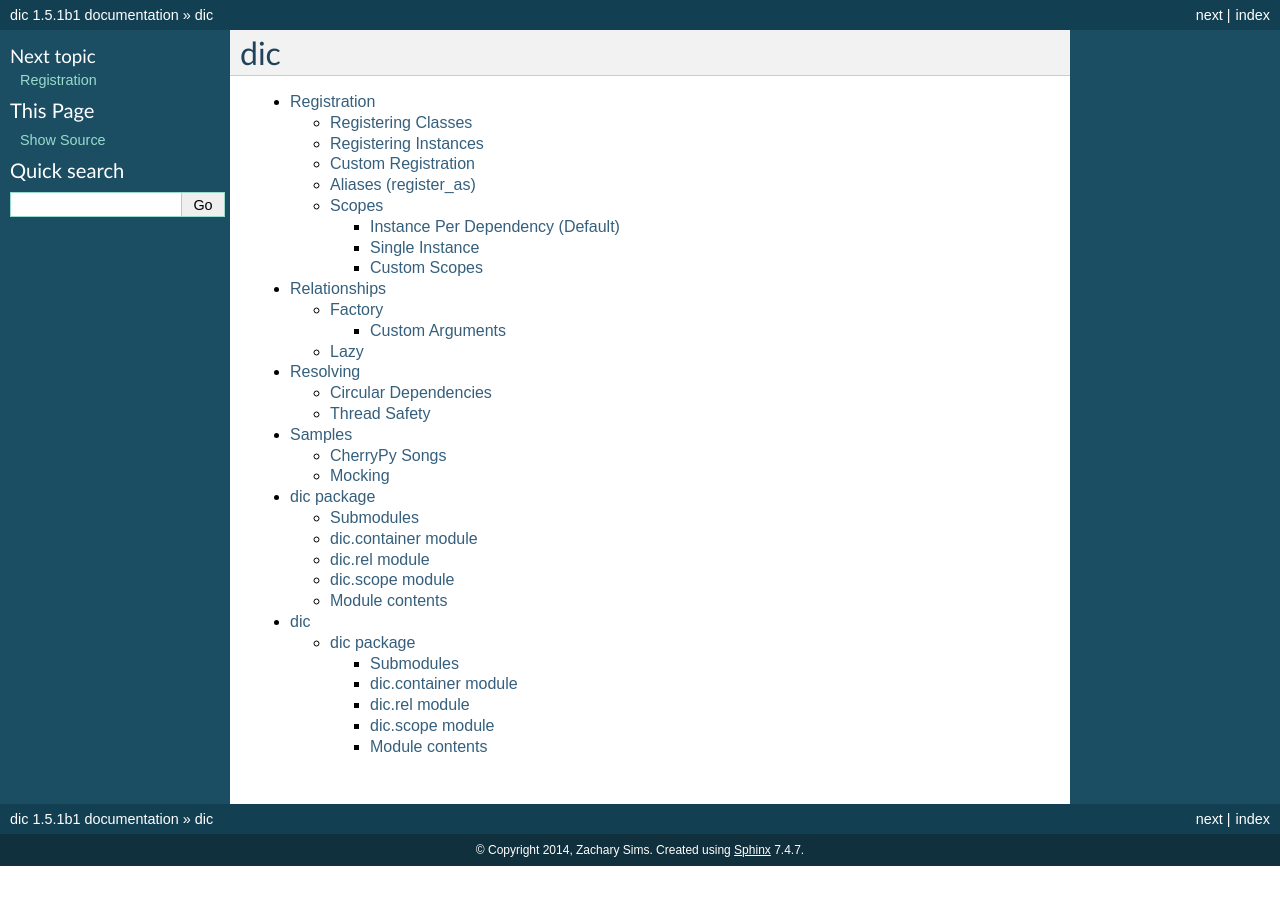
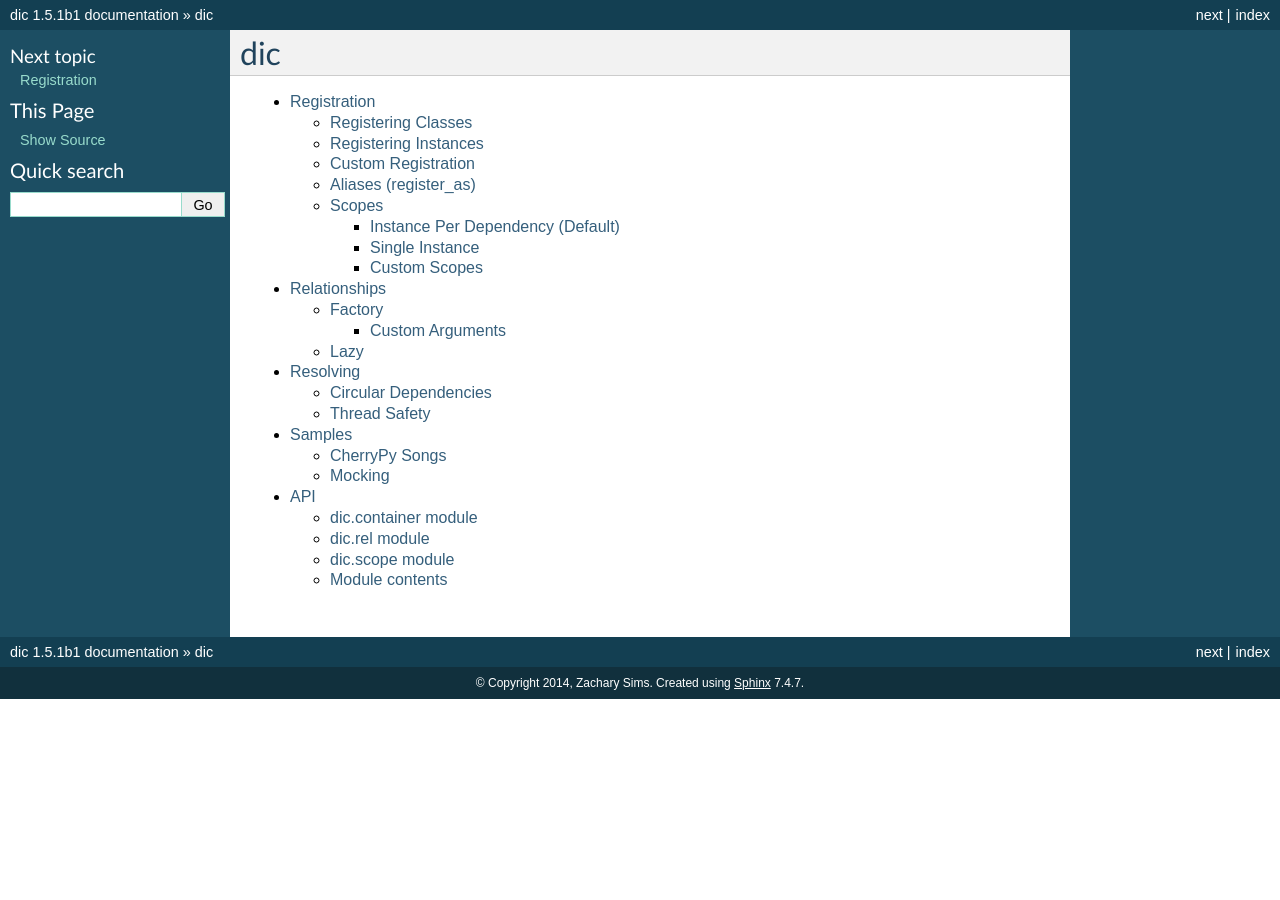
Before and after one commit to zsims/dic, a Sphinx documentation site: the page built from docs/index.rst, in a window 1280 px wide. Built offline with Sphinx 7.4.7, drawn with Linux system fonts in a browser that asks for light colours.

Commit message:
Removes modules docs

```diff
--- a/docs/api/dic.rst
+++ b/docs/api.rst
@@ -1,11 +1,9 @@
-dic package
+===========
+API
 ===========
 
-Submodules
-----------
-
 dic.container module
---------------------
+====================
 
 .. automodule:: dic.container
     :members:
@@ -13,7 +11,8 @@ dic.container module
     :show-inheritance:
 
 dic.rel module
---------------
+==============
+
 
 .. automodule:: dic.rel
     :members:
@@ -21,7 +20,7 @@ dic.rel module
     :show-inheritance:
 
 dic.scope module
-----------------
+================
 
 .. automodule:: dic.scope
     :members:
@@ -30,7 +29,7 @@ dic.scope module
 
 
 Module contents
----------------
+===============
 
 .. automodule:: dic
     :members:
--- a/docs/api/modules.rst
+++ /dev/null
@@ -1,7 +0,0 @@
-dic
-===
-
-.. toctree::
-   :maxdepth: 4
-
-   dic
--- a/docs/index.rst
+++ b/docs/index.rst
@@ -12,5 +12,4 @@ dic
    relationships.rst
    resolving.rst
    samples.rst
-   api/dic.rst
-   api/modules.rst
+   api.rst
```
